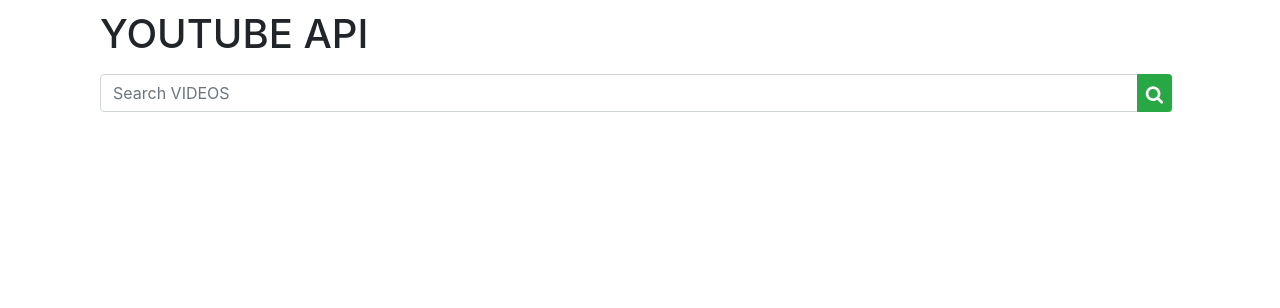
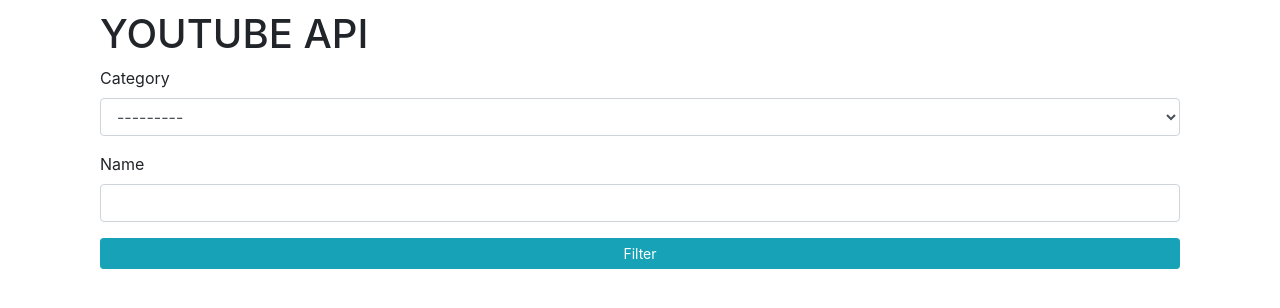
Before and after one commit to samirpatil2000/famPayAssingment, a Django app: page / in a window 1280 px wide. Shown: the part 56-364 px from the top of the page. Run offline with Django 3.2, Linux system fonts and the light colour scheme; data that the repository does not hold is empty; some libraries are stand-ins or nearby versions.

Commit message:
list view is added with filter form

```diff
--- a/famPayAssingment/settings.py
+++ b/famPayAssingment/settings.py
@@ -38,6 +38,7 @@
     'django.contrib.messages',
     'django.contrib.staticfiles',
     'youtube',
+    'crispy_forms',
 ]
 
 MIDDLEWARE = [
@@ -119,6 +120,9 @@
 # Static files (CSS, JavaScript, Images)
 # https://docs.djangoproject.com/en/3.2/howto/static-files/
 
+
+CRISPY_TEMPLATE_PACK='bootstrap4'
+
 STATIC_URL = '/static/'
 
 # Default primary key field type
--- a/templates/youtube/index.html
+++ b/templates/youtube/index.html
@@ -1,24 +1,36 @@
 {% extends 'youtube/base.html' %}
 
 {% block title %}FAMPAY{% endblock %}
+{% load crispy_forms_tags %}
+
 {% block content %}
     <div class="container">
     <h1 style="margin-top:10px;alignment: center">YOUTUBE API</h1>
-        <form action="" class="inline-form mr-md-2 ml-auto">
-                <div class="input-group">
-                  <input
-                    required
-                    type="text"
-                    name="search_query"
-                    placeholder="Search VIDEOS"
-                    class="form-control mt-2"
-                    action = ''/>
-                  <div class="input-group-append">
-                    <button type="submit" class="btn-success btn btn-sm mt-2">
-                      <i class="fa fa-search fa-lg"></i>
-                    </button>
-                  </div>
-                </div>
+        <form method="GET" action="." class="filter-form">
+                    {{filterForm|crispy}}
+                <button class="btn btn-info btn-block btn-sm" type="submit">
+                  Filter
+                </button>
+{#                <div class="input-group-append">#}
+{#                    <button type="submit" class="btn-success btn btn-sm mt-2">#}
+{#                      <i class="fa fa-search fa-lg"></i>#}
+{#                    </button>#}
+{#                  </div>#}
         </form>
+        <div class="row">
+            {% for object in objects %}
+                    <div class="col-sm-3" style=" margin-left: 5px">
+                        <div class="card" style="width: 18rem;">
+                          <img src="{{ object.thumbnail_url }}" class="card-img-top" alt="...">
+                          <div class="card-body">
+                            <h5 class="card-title">{{ object.name }}</h5>
+                            <p class="card-text">{{ object.description }}</p>
+                            <a href="#" class="btn btn-primary">GO</a>
+                          </div>
+                        </div>
+                    </div>
+            {% endfor %}
+        </div>
+
     </div>
 {% endblock %}
--- a/youtube/admin.py
+++ b/youtube/admin.py
@@ -1,5 +1,6 @@
 from django.contrib import admin
-from .models import API
+from .models import API,Category
 # Register your models here.
 
 admin.site.register(API)
+admin.site.register(Category)
--- /dev/null
+++ b/youtube/forms.py
@@ -0,0 +1,12 @@
+from .models import API
+
+from django import forms
+
+class FilterForm(forms.ModelForm):
+
+    class Meta:
+        model=API
+        fields=[
+            'category',
+            'name',
+        ]
--- a/youtube/views.py
+++ b/youtube/views.py
@@ -3,6 +3,7 @@
 import sys
 
 from django.core.exceptions import ObjectDoesNotExist
+from django.db.models import Q
 from django.shortcuts import render, redirect
 from famPayAssingment.settings import DEVELOPER_KEY,YOUTUBE_API_SERVICE_NAME,YOUTUBE_API_VERSION
 
@@ -10,12 +11,33 @@
 from googleapiclient.discovery import build
 
 from .models import API,Category
+from .forms import FilterForm
+
+def is_valid_params(param):
+    return param!="" and param is not None
 
 def index(request):
     template_name='youtube/index.html'
     # fetch()
+
+    queryset=API.objects.all()
+
+    category_id = request.GET.get('category')
+    search_query = request.GET.get('name')
+
+    which_query=[]
+    if is_valid_params(search_query):
+        queryset=queryset.filter(Q(name__icontains=search_query)|
+                                 Q(description__icontains=search_query)).distinct()
+        which_query.append(search_query)
+    if is_valid_params(category_id):
+        category_=Category.objects.get(id=int(category_id))
+        queryset = queryset.filter(category=category_)
+        which_query.append(str(category_.name))
+
     context={
-        'objects':API.objects.all(),
+        'objects':queryset,
+        'filterForm':FilterForm,
     }
     return render(request,
                   template_name,context)
```
